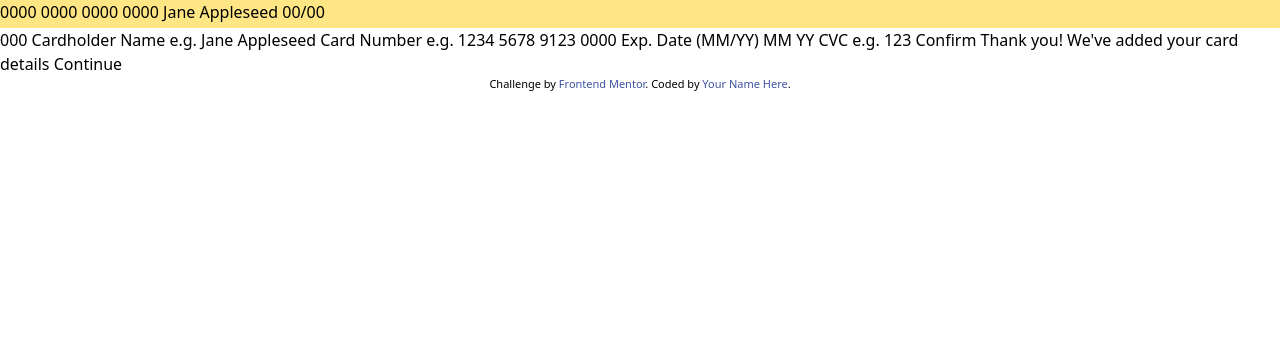
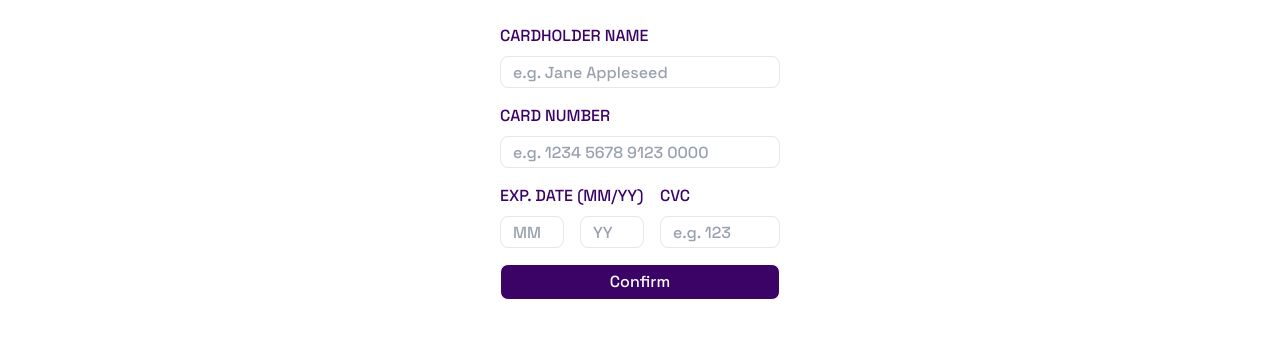
Before and after one commit to Godayanfe/Web3bridge-Team-3-Project, a website: page interactive-card-details-form-main/index.html in a window 1280 px wide. Drawn offline with Linux system fonts and the light colour scheme.

Commit message:
add: a dev inside the script for package.json

```diff
--- a/interactive-card-details-form-main/index.html
+++ b/interactive-card-details-form-main/index.html
@@ -6,48 +6,53 @@
 
   <link rel="icon" type="image/png" sizes="32x32" href="./images/favicon-32x32.png">
   <link rel="stylesheet" href="./src/output.css">
+  <link rel="preconnect" href="https://fonts.googleapis.com">
+  <link rel="preconnect" href="https://fonts.gstatic.com" crossorigin>
+  <link href="https://fonts.googleapis.com/css2?family=League+Spartan:wght@100..900&family=Space+Grotesk:wght@300..700&display=swap" rel="stylesheet">
 
   <title>Frontend Mentor | Interactive card details form</title>
 
   <!-- Feel free to remove these styles or customise in your own stylesheet 👍 -->
-  <style>
-    .attribution { font-size: 0.6875rem; text-align: center; }
-    .attribution a { color: hsl(228, 45%, 44%); }
-  </style>
+
 </head>
-<body>
-<div class="frontcard bg-amber-200 h-7">
-  0000 0000 0000 0000
-  Jane Appleseed
-  00/00
+<body class="font-[14px] font-space flex justify-center">
+
+  <section class="form-container text-purple-950 font-medium bg-[hsl(0, 100%, 100%)]  text-black placeholder:text-gray-400 flex justify-center m-6 space-x-20">
+<form>
+  <label >CARDHOLDER NAME</label>
+  <input type="text" id="cardholder-name" placeholder="e.g. Jane Appleseed" class="h-8 text-black placeholder:text-gray-400 w-70 p-3 mt-2 mb-4 rounded-lg border-gray-200 border block ">
+
+
+  <label>CARD NUMBER </label>
+<input type="text" id="card-number" placeholder="e.g. 1234 5678 9123 0000" class="h-8 w-70 p-3 mt-2 mb-4 rounded-lg  text-black placeholder:text-gray-400 border-gray-200 border block">
+
+<div class="dateCVC flex space-x-4">
+  <div class="date flex flex-col">
+    <label>EXP. DATE (MM/YY)</label>
+    <div class="flex space-x-4">
+      <input type="text" id="exp-date" placeholder="MM"  class="h-8 w-16 p-3 mt-2 mb-4 rounded-lg  text-black placeholder:text-gray-400 border-gray-200 border" >
+      <input type="text" placeholder="YY"  class="h-8 w-16 p-3 mt-2 mb-4 rounded-lg  text-black placeholder:text-gray-400 border-gray-200 border">
+    </div>
   </div>
 
-  000
+  <div class="flex flex-col" >
+    <label for="cvc">CVC</label>
+    <input type="text" id="cvc" placeholder="e.g. 123"  class="h-8 w-30 p-3 rounded-lg  text-black placeholder:text-gray-400 border-gray-200 border  mt-2 mb-4">
+  </div>
+</div>
 
-  Cardholder Name
-  e.g. Jane Appleseed
+<button type="submit" class="h-9 w-70 rounded-lg border text-white bg-purple-950">Confirm</button> <br>
+</form>
+</form>
 
-  Card Number
-  e.g. 1234 5678 9123 0000
 
-  Exp. Date (MM/YY)
-  MM
-  YY
 
-  CVC
-  e.g. 123
 
-  Confirm
+
+</section>
 
   <!-- Completed state start -->
 
-  Thank you!
-  We've added your card details
-  Continue
 
-  <footer class="attribution">
-    Challenge by <a href="https://www.frontendmentor.io?ref=challenge">Frontend Mentor</a>.
-    Coded by <a href="#">Your Name Here</a>.
-  </footer>
 </body>
 </html>
--- a/interactive-card-details-form-main/input.css
+++ b/interactive-card-details-form-main/input.css
@@ -1 +1,6 @@
 @import "tailwindcss";
+
+ @theme {
+  --font-league: "League Spartan", sans-serif;
+   --font-space: "Space Grotesk", sans-serif;
+}
--- a/package.json
+++ b/package.json
@@ -3,7 +3,8 @@
   "version": "1.0.0",
   "main": "index.js",
   "scripts": {
-    "test": "echo \"Error: no test specified\" && exit 1"
+    "test": "echo \"Error: no test specified\" && exit 1",
+    "dev": "npx tailwindcss -i ./interactive-card-details-form-main/input.css -o ./interactive-card-details-form-main/src/output.css --watch"
   },
   "keywords": [],
   "author": "",
```
Also changed, not shown: interactive-card-details-form-main/src/output.css, 1 other file.
